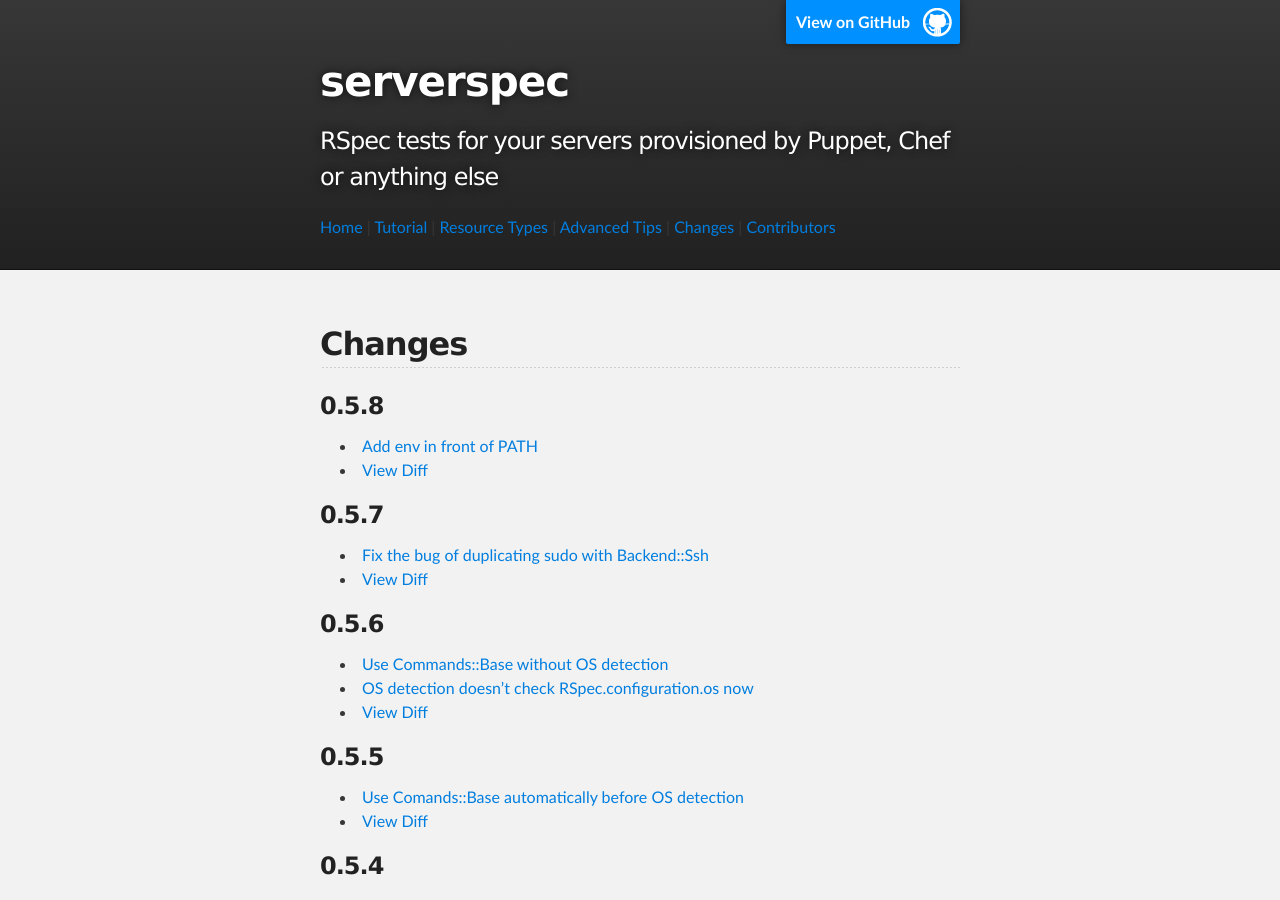
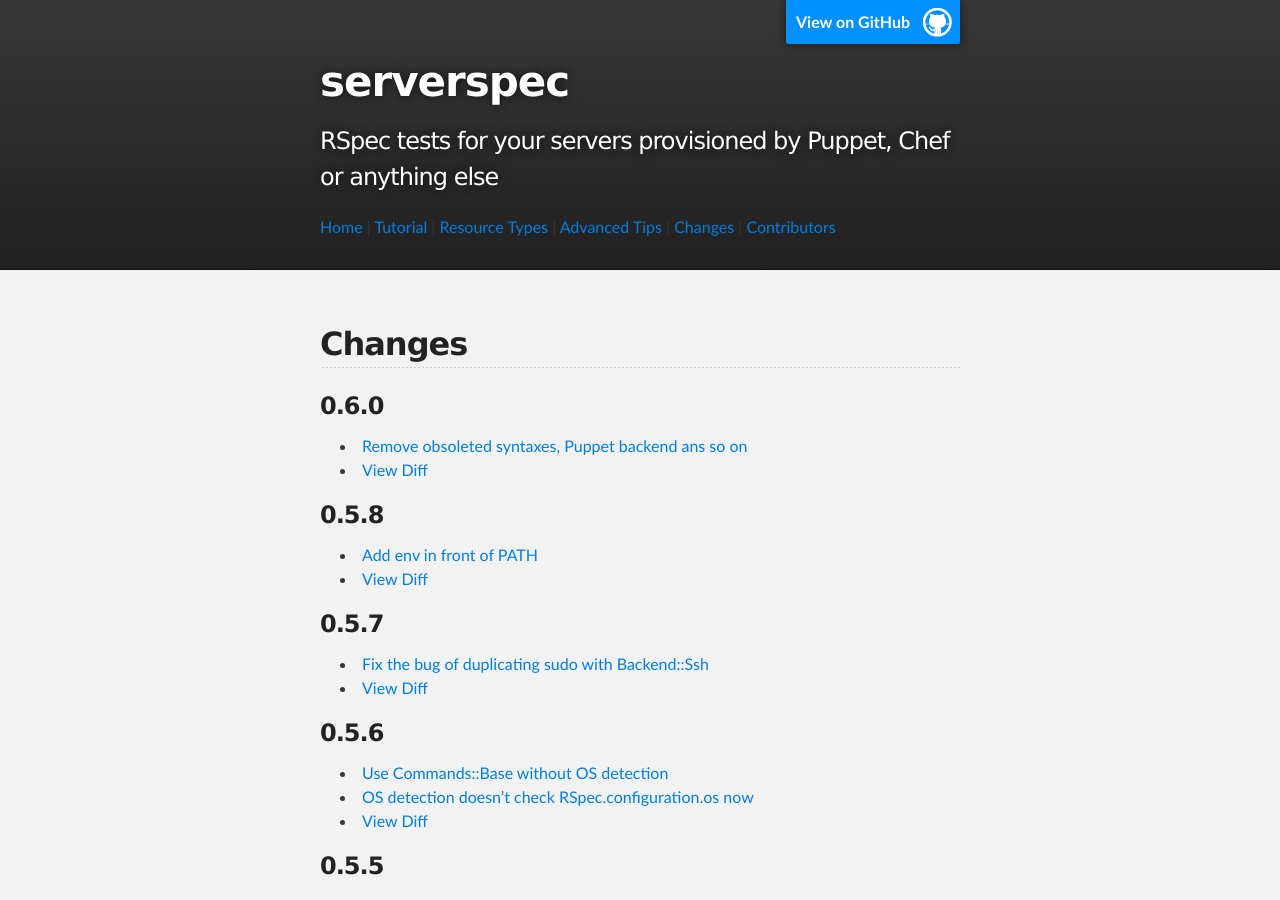
Before and after one commit to serverspec/serverspec.github.io, a Jekyll site: the page built from changes.md, in a window 1280 px wide and 900 px high. Built offline with Jekyll 4.4.1, drawn with Linux system fonts in a browser that asks for light colours; Markdown is read by kramdown in place of the engine named in the settings.

Commit message:
Add changes of v0.6.0

```diff
--- a/changes.md
+++ b/changes.md
@@ -4,6 +4,11 @@ title: Changes
 ---
 
 ## Changes
+
+### 0.6.0
+
+ * [Remove obsoleted syntaxes, Puppet backend ans so on](https://github.com/mizzy/serverspec/pull/148)
+ * [View Diff](https://github.com/mizzy/serverspec/compare/v0.5.8...v0.6.0)
 
 ### 0.5.8
 
```
